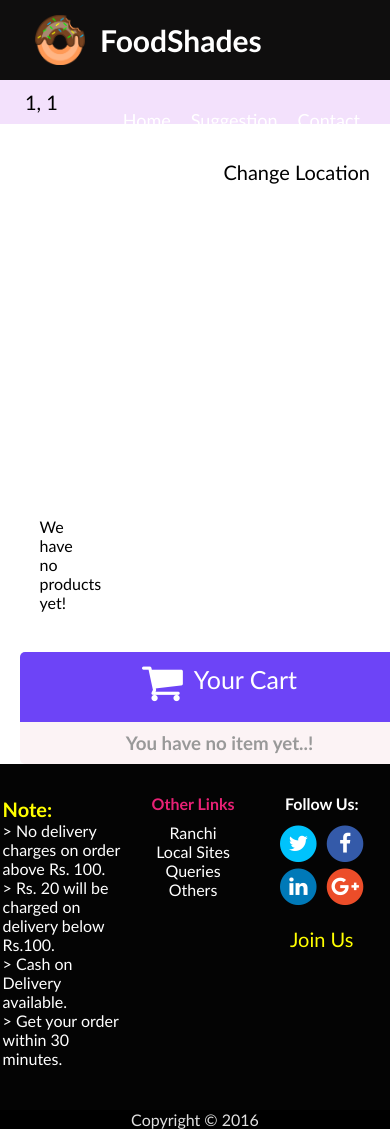
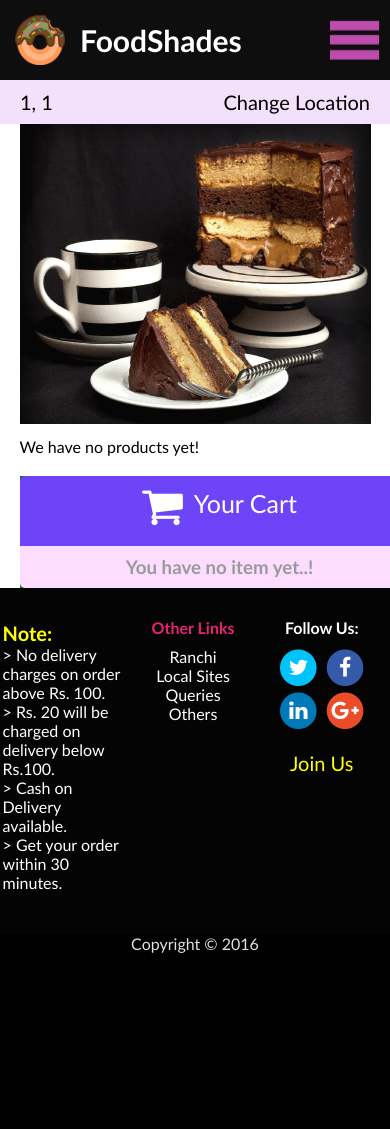
Before and after one commit to rajakedia1/foodshades_web, a PHP site: page / in a window 390 px wide. After the commit the page ends 953 px from the top, so only its background shows below. Run offline with PHP 8.4, Linux system fonts and the light colour scheme; the visitor is signed in with stand-in values (Sample User, id 1); data that the repository does not hold is empty; a stand-in replaces the project's code that opens the database connection.

Commit message:
Made responsive

```diff
--- a/index.php
+++ b/index.php
@@ -156,7 +156,7 @@ if(isset($_GET['cmd']) && $_GET['cmd'] == "emptycart"){
     header("location: index.php");
 }
 ?>
-<?php include 'php/head.php';?>
+<?php include 'php/head.php';    // Head?>
 <script >
 function additem(id){
     var qx = "quan"+id;
--- a/php/head.php
+++ b/php/head.php
@@ -2,7 +2,7 @@
 <html>
 <head>
 <meta charset=utf-8>
-<title><?php echo $title;?></title>
+<title>FoodShades | Home</title>
 <meta name=viewport content="width=device-width,initial-scale=1">
 <link rel=stylesheet href=style/accor.css type=text/css>
 <link rel=stylesheet href=style/main.css type=text/css>
@@ -21,11 +21,24 @@
 
         <div class="title"><img src="img/logo.png" width="50px" height="50px" style="padding:15px;"/><b>FoodShades</b></div>
         <nav>
+            <div class="lap">
             <ul>
-                <li><a href="index.php">Home</a></li>
+                <li><a href="index.html">Home</a></li>
+                <li><a href="join.html">Join</a></li>
+                <li><a href="#">Contact</a></li>
+            </ul>
+            </div>
+        </nav>
+
+        <nav>
+            <button class="accordion flips" style="background: none;"><img src="img/menu_icon.png" /></button>
+            <div class="mob panel" style="opacity:1;overflow: hidden;padding: 0px;">
+            <ul>
+                <li><a href="#">Home</a></li>
                 <li><a href="#">Suggestion</a></li>
                 <li><a href="#">Contact</a></li>
             </ul>
+            </div>
         </nav>
 
-    </header>
+    </header><div style="clear:both;"></div>
--- a/style/accor.css
+++ b/style/accor.css
@@ -18,10 +18,12 @@ button.accordion.active, button.accordion:hover {
 
 div.panel {
     padding: 0 18px;
+    display: block;
     background-color: white;
     max-height: 0;
+    z-index: 10000;
     overflow-x: hidden;
-overflow-y: scroll;
+    overflow-y: scroll;
     transition: 0.6s ease-in-out;
     opacity: 0;
 }
--- a/style/main.css
+++ b/style/main.css
@@ -11,6 +11,9 @@ header {
   z-index: 1000;
   width: auto;
   box-shadow: 0px 0px 20px #f70808;
+}
+header .flips {
+  display: none;
 }
 header .title {
   font-size: 30px;
@@ -26,34 +29,103 @@ header .title img {
 header .title b {
   float: left;
 }
-header nav {
+header nav .mob {
+  display: none;
+}
+header nav .lap {
   display: block;
   float: right;
   color: white;
   line-height: 80px;
   font-size: 18px;
 }
-header nav ul {
+header nav .lap ul {
   list-style: none;
   padding-right: 20px;
 }
-header nav ul li {
+header nav .lap ul li {
   text-decoration: none;
   display: inline-block;
   float: left;
   padding: 0px 10px;
 }
-header nav ul li a {
+header nav .lap ul li a {
   cursor: pointer;
   text-decoration: none;
   color: white;
   transition: all 0.2s ease-in-out;
 }
-header nav ul li a:hover {
+header nav .lap ul li a:hover {
   transition: all 0.2s ease-in-out;
   color: #7ab3f5;
 }
 
+@media all and (max-width: 650px) {
+  header .flips {
+    display: block;
+  }
+  header .title {
+    width: 100%;
+    padding: 0;
+  }
+  header nav .lap {
+    display: none;
+  }
+  header nav .flips {
+    background-color: none;
+    color: none;
+    cursor: pointer;
+    padding: 0px;
+    width: 50px;
+    position: absolute;
+    top: 0;
+    right: 0;
+    border: none;
+    text-align: left;
+    outline: none;
+    transition: 0.2s;
+    margin: 20px 10px;
+  }
+  header nav .flips img {
+    width: 100%;
+    height: 40px;
+    display: block;
+  }
+  header nav .mob {
+    display: block;
+    width: 100%;
+    float: left;
+    z-index: 10020;
+    background: black;
+  }
+  header nav .mob ul {
+    list-style: none;
+    margin: 0;
+    padding: 0;
+    margin-bottom: 15px;
+  }
+  header nav .mob ul li {
+    text-decoration: none;
+    display: block;
+    width: 100%;
+    float: left;
+    display: block;
+    height: 40px;
+    line-height: 40px;
+    background: black;
+    text-align: center;
+  }
+  header nav .mob ul li a {
+    cursor: pointer;
+    text-decoration: none;
+    color: white;
+    transition: all 0.2s ease-in-out;
+  }
+  header nav .mob ul li a:hover {
+    transition: all 0.2s ease-in-out;
+    color: #7ab3f5;
+  }
+}
 .top {
   width: 100%;
   display: block;
@@ -246,6 +318,12 @@ footer .join a:hover {
   color: #4b4bfc;
 }
 
+@media all and (max-width: 900px) {
+  .tab {
+    text-align: left;
+    padding-left: 20px;
+  }
+}
 .wrapper {
   width: 100%;
   display: block;
@@ -333,9 +411,10 @@ footer .join a:hover {
 .wrapper .container .cart {
   float: left;
   width: 400px;
-  background: white;
+  background: green;
   display: block;
   margin-top: 20px;
+  z-index: 10;
 }
 .wrapper .container .cart .title {
   background: #6d44f7;
@@ -359,7 +438,7 @@ footer .join a:hover {
   vertical-align: middle;
 }
 .wrapper .container .cart .product {
-  background: #fcf3f5;
+  background: #fcddff;
   padding: 10px;
   display: block;
   float: left;
@@ -420,6 +499,76 @@ footer .join a:hover {
   color: crimson;
 }
 
+@media all and (max-width: 1000px) {
+  .wrapper .container {
+    width: 100%;
+    margin: 0 auto;
+  }
+}
+@media all and (max-width: 900px) {
+  .wrapper .container {
+    width: 90%;
+    margin: 0 5%;
+  }
+  .wrapper .container .left {
+    width: 100%;
+    margin: 0px auto;
+    padding: 0;
+  }
+}
+@media all and (max-width: 500px) {
+  .wrapper .container .left ul li {
+    width: 100%;
+    margin-top: 10px;
+    display: block;
+    float: left;
+  }
+  .wrapper .container .left ul li .im {
+    width: 60px;
+    height: 60px;
+    float: left;
+    padding-right: 20px;
+    display: block;
+  }
+  .wrapper .container .left ul li .im img {
+    width: 60px;
+    height: 60px;
+  }
+  .wrapper .container .left ul li .im img:hover {
+    border: 1px solid black;
+    cursor: pointer;
+  }
+  .wrapper .container .left ul li .detail {
+    float: left;
+    display: block;
+    margin-left: 0px;
+  }
+  .wrapper .container .left ul li .detail p {
+    padding: 0;
+    margin: 0;
+    font-size: 18px;
+  }
+  .wrapper .container .left ul li .detail .quan {
+    padding-left: 20px;
+    width: 80px;
+  }
+  .wrapper .container .left ul li .detail .add {
+    display: block;
+    background-color: #43acec;
+    border: none;
+    color: #fff;
+    font-size: 14px;
+    padding: 2px;
+    border-radius: 2px;
+    -webkit-border-radius: 2px;
+    margin: 2px 0px 0px;
+    width: 100px;
+  }
+  .wrapper .container .left ul li .detail .add:hover {
+    background-color: #2088c7;
+    cursor: pointer;
+  }
+}
 table {
   padding: 0;
   margin: 0;
--- a/style/main.sass
+++ b/style/main.sass
@@ -2,6 +2,8 @@
     margin: 0px
     font-family: calibri,arial, sans-serif
 header
+    .flips
+        display: none
     display: block
     height: 80px
     background-color: #0f0e0e
@@ -21,27 +23,91 @@ header
         b
             float: left
     nav
-        display: block
-        float: right
-        color: white
-        line-height: 80px
-        font-size: 18px
-        ul
-            list-style: none
-            padding-right: 20px
-            li
-                text-decoration: none
-                display: inline-block
+        .mob
+            display: none
+        .lap
+            display: block
+            float: right
+            color: white
+            line-height: 80px
+            font-size: 18px
+            ul
+                list-style: none
+                padding-right: 20px
+                li
+                    text-decoration: none
+                    display: inline-block
+                    float: left
+                    padding: 0px 10px
+                    a
+                        cursor: pointer
+                        text-decoration: none
+                        color: white
+                        transition: all 0.2s ease-in-out
+                        &:hover
+                            transition: all 0.2s ease-in-out
+                            color: #7ab3f5
+
+
+@media all and (max-width: 650px)
+    header
+        .flips
+            display: block
+        .title
+            width: 100%
+            padding: 0
+        nav
+            .lap
+                display: none
+            .flips
+                background-color: none
+                color: none
+                cursor: pointer
+                padding: 0px
+                width: 50px
+                position: absolute
+                top: 0
+                right: 0
+                border: none
+                text-align: left
+                outline: none
+                transition: 0.2s
+                margin: 20px 10px
+                img
+                    width: 100%
+                    height: 40px
+                    display: block
+            .mob
+                display: block
+                width: 100%
                 float: left
-                padding: 0px 10px
-                a
-                    cursor: pointer
-                    text-decoration: none
-                    color: white
-                    transition: all 0.2s ease-in-out
-                    &:hover
-                        transition: all 0.2s ease-in-out
-                        color: #7ab3f5
+                z-index: 10020
+                background: black
+                ul
+                    list-style: none
+                    margin: 0
+                    padding: 0
+                    margin-bottom: 15px
+                    li
+                        text-decoration: none
+                        display: block
+                        width: 100%
+                        float: left
+                        display: block
+                        height: 40px
+                        line-height: 40px
+                        background: black
+                        text-align: center
+                        a
+                            cursor: pointer
+                            text-decoration: none
+                            color: white
+                            transition: all 0.2s ease-in-out
+                            &:hover
+                                transition: all 0.2s ease-in-out
+                                color: #7ab3f5
+
+// header ends
 
 .top
     width: 100%
@@ -199,6 +265,12 @@ footer
             &:hover
                 transition: all 0.2s ease-in-out
                 color: #4b4bfc
+
+@media all and (max-width: 900px)
+    .tab
+        text-align: left
+        padding-left: 20px
+
 .wrapper
     width: 100%
     display: block
@@ -275,9 +347,10 @@ footer
         .cart
             float: left
             width: 400px
-            background: white
+            background: green
             display: block
             margin-top: 20px
+            z-index: 10
             .title
                 background: #6d44f7
                 height: 70px
@@ -297,7 +370,7 @@ footer
                         font-weight: 300
                         vertical-align: middle
             .product
-                background: #fcf3f5
+                background: #fcddff
                 padding: 10px
                 display: block
                 float: left
@@ -343,6 +416,75 @@ footer
                                     color: red
                                     &:hover
                                         color: crimson
+
+@media all and (max-width: 1000px)
+    .wrapper
+        .container
+            width: 100%
+            margin: 0 auto
+
+
+@media all and (max-width: 900px)
+    .wrapper
+        .container
+            width: 90%
+            margin: 0 5%
+            .left
+                width: 100%
+                margin: 0px auto
+                padding: 0
+
+
+
+@media all and (max-width: 500px)
+    .wrapper
+        .container
+            .left
+                ul
+                    li
+                        width: 100%
+                        margin-top: 10px
+                        display: block
+                        float: left
+                        .im
+                            width: 60px
+                            height: 60px
+                            float: left
+                            padding-right: 20px
+                            display: block
+                            img
+                                width: 60px
+                                height: 60px
+                                &:hover
+                                    border: 1px solid black
+                                    cursor: pointer
+                        .detail
+
+                            float: left
+                            display: block
+                            margin-left: 0px
+                            p
+                                padding: 0
+                                margin: 0
+                                font-size: 18px
+                            .quan
+                                padding-left: 20px
+                                width: 80px
+                            .add
+                                display: block
+                                background-color: #43acec
+                                border: none
+                                color: #fff
+                                font-size: 14px
+                                padding: 2px
+                                border-radius: 2px
+                                -webkit-border-radius: 2px
+                                margin: 2px 0px 0px
+                                width: 100px
+                                &:hover
+                                    background-color: #2088c7
+                                    cursor: pointer
+
 table
     padding: 0
     margin: 0
```
Also changed, not shown: other parts of style/main.css (+8 -28 lines), other parts of style/main.sass (+6 -21 lines), storescripts/connect_to_mysql.php (deleted, +0 -12 lines), 1 other file.
